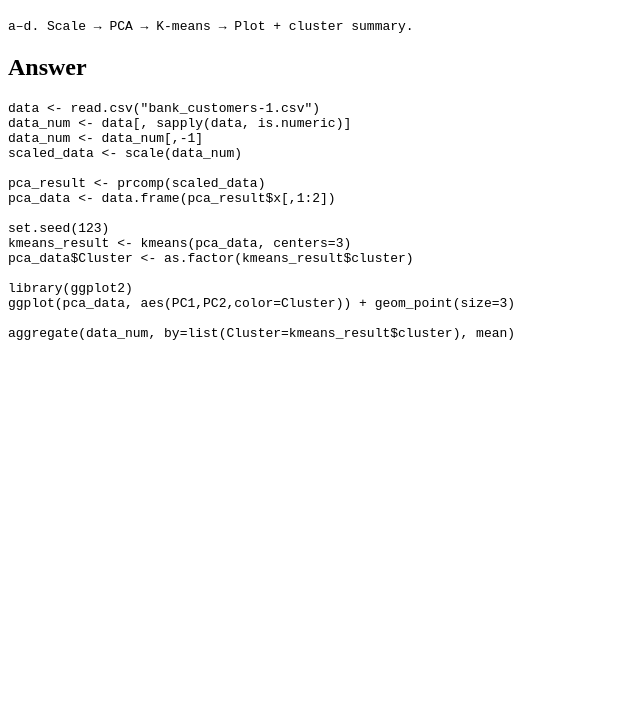
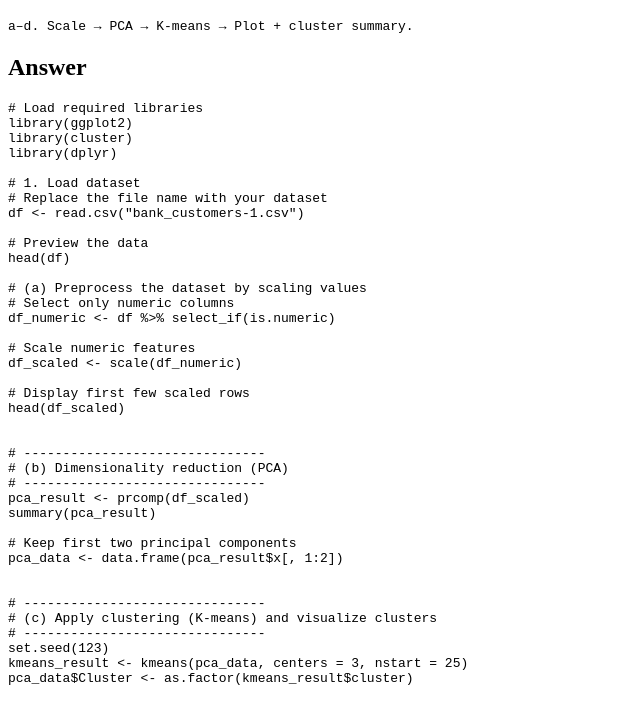
Before and after one commit to adapter3/adapter3.github.io, a plain HTML site: page 7/index.html in a window 1280 px wide. Shown: the part 61-762 px from the top of the page, without its empty margins (0-640 px from the left). Drawn offline with Linux system fonts and the light colour scheme.

Commit message:
Update index.html

```diff
--- a/7/index.html
+++ b/7/index.html
@@ -10,22 +10,65 @@ a–d. Scale → PCA → K-means → Plot + cluster summary.
 
 <h2>Answer</h2>
 <pre>
-data <- read.csv("bank_customers-1.csv")
-data_num <- data[, sapply(data, is.numeric)]
-data_num <- data_num[,-1]
-scaled_data <- scale(data_num)
+# Load required libraries
+library(ggplot2)
+library(cluster)
+library(dplyr)
 
-pca_result <- prcomp(scaled_data)
-pca_data <- data.frame(pca_result$x[,1:2])
+# 1. Load dataset
+# Replace the file name with your dataset
+df <- read.csv("bank_customers-1.csv")
 
+# Preview the data
+head(df)
+
+# (a) Preprocess the dataset by scaling values
+# Select only numeric columns
+df_numeric <- df %>% select_if(is.numeric)
+
+# Scale numeric features
+df_scaled <- scale(df_numeric)
+
+# Display first few scaled rows
+head(df_scaled)
+
+
+# -------------------------------
+# (b) Dimensionality reduction (PCA)
+# -------------------------------
+pca_result <- prcomp(df_scaled)
+summary(pca_result)
+
+# Keep first two principal components
+pca_data <- data.frame(pca_result$x[, 1:2])
+
+
+# -------------------------------
+# (c) Apply clustering (K-means) and visualize clusters
+# -------------------------------
 set.seed(123)
-kmeans_result <- kmeans(pca_data, centers=3)
+kmeans_result <- kmeans(pca_data, centers = 3, nstart = 25)
 pca_data$Cluster <- as.factor(kmeans_result$cluster)
 
-library(ggplot2)
-ggplot(pca_data, aes(PC1,PC2,color=Cluster)) + geom_point(size=3)
+# Visualize clusters using PCA components
+ggplot(pca_data, aes(PC1, PC2, color = Cluster)) +
+  geom_point(size = 3) +
+  labs(title = "Customer Segmentation via PCA + K-means",
+       subtitle = "Bank Customers clustered by transaction behavior",
+       x = "Principal Component 1",
+       y = "Principal Component 2")
 
-aggregate(data_num, by=list(Cluster=kmeans_result$cluster), mean)
+# (d) Interpret the resulting clusters
+# Step 1: Add cluster labels to the original dataset
+df$Cluster <- kmeans_result$cluster
+
+# Step 2: Summarize key features for each cluster
+cluster_summary <- df %>%
+  group_by(Cluster) %>%
+  summarise_all(mean, na.rm = TRUE)
+
+# Step 3: Display cluster summaries
+print(cluster_summary)
 </pre>
 
 </body>
```
